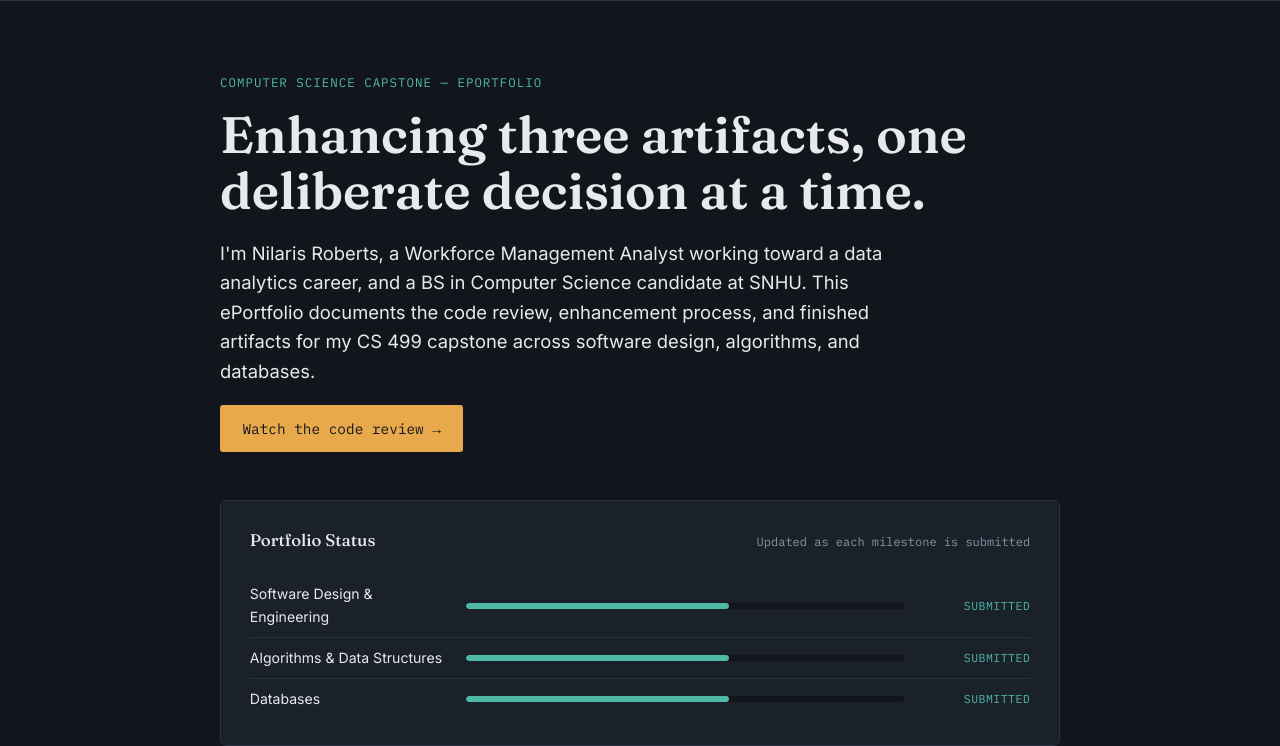
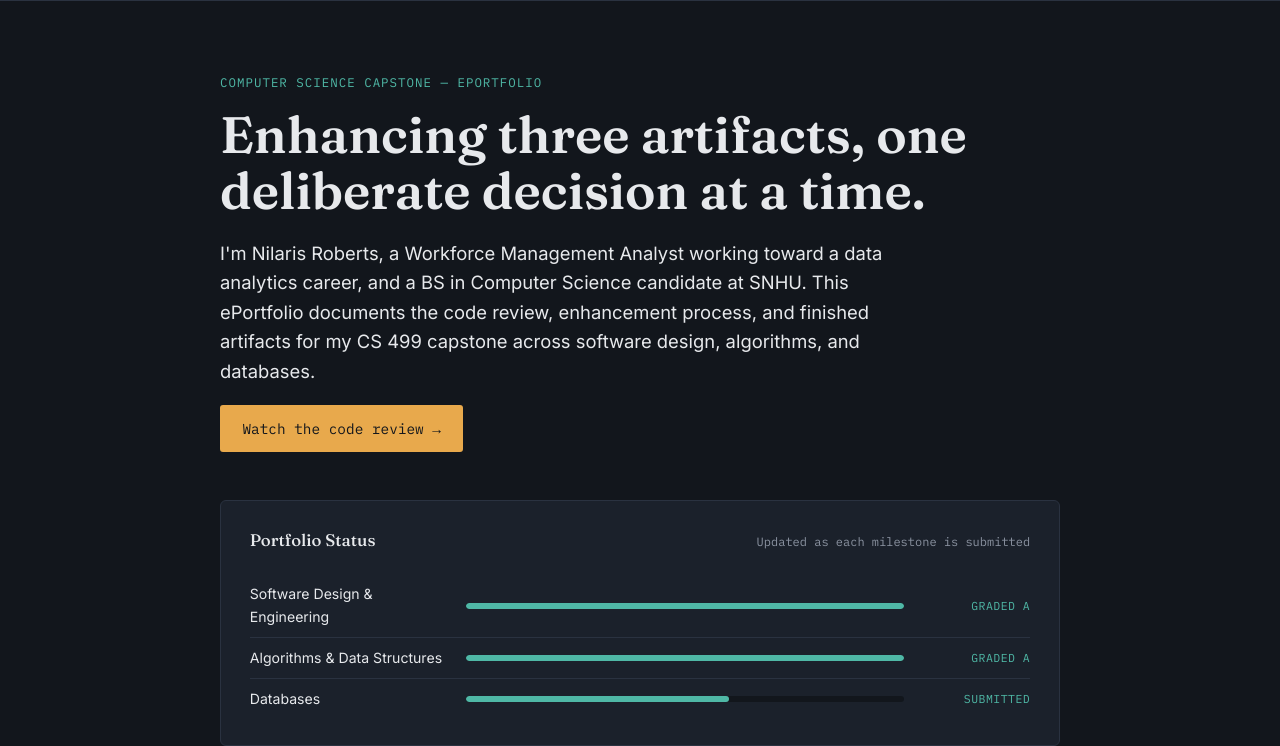
Before and after one commit to ninirob/CS499_Capstone_Portfolio, a plain HTML site: page index.html in a window 1280 px wide. Shown: the part 61-807 px from the top of the page. Drawn offline with Linux system fonts and the light colour scheme.

Commit message:
Update tracker status and progress to 'Graded A'

```diff
--- a/index.html
+++ b/index.html
@@ -33,14 +33,14 @@
 
     <div class="tracker-row">
       <div class="tracker-label">Software Design &amp; Engineering</div>
-      <div class="tracker-bar"><div class="tracker-fill" style="width: 60%; background: var(--teal);"></div></div>
-      <div class="tracker-status done">Submitted</div>
+      <div class="tracker-bar"><div class="tracker-fill" style="width: 100%; background: var(--teal);"></div></div>
+      <div class="tracker-status done">Graded A</div>
     </div>
 
     <div class="tracker-row">
       <div class="tracker-label">Algorithms &amp; Data Structures</div>
-      <div class="tracker-bar"><div class="tracker-fill" style="width: 60%; background: var(--teal);"></div></div>
-      <div class="tracker-status done">Submitted</div>
+      <div class="tracker-bar"><div class="tracker-fill" style="width: 100%; background: var(--teal);"></div></div>
+      <div class="tracker-status done">Graded A</div>
     </div>
 
     <div class="tracker-row">
```
